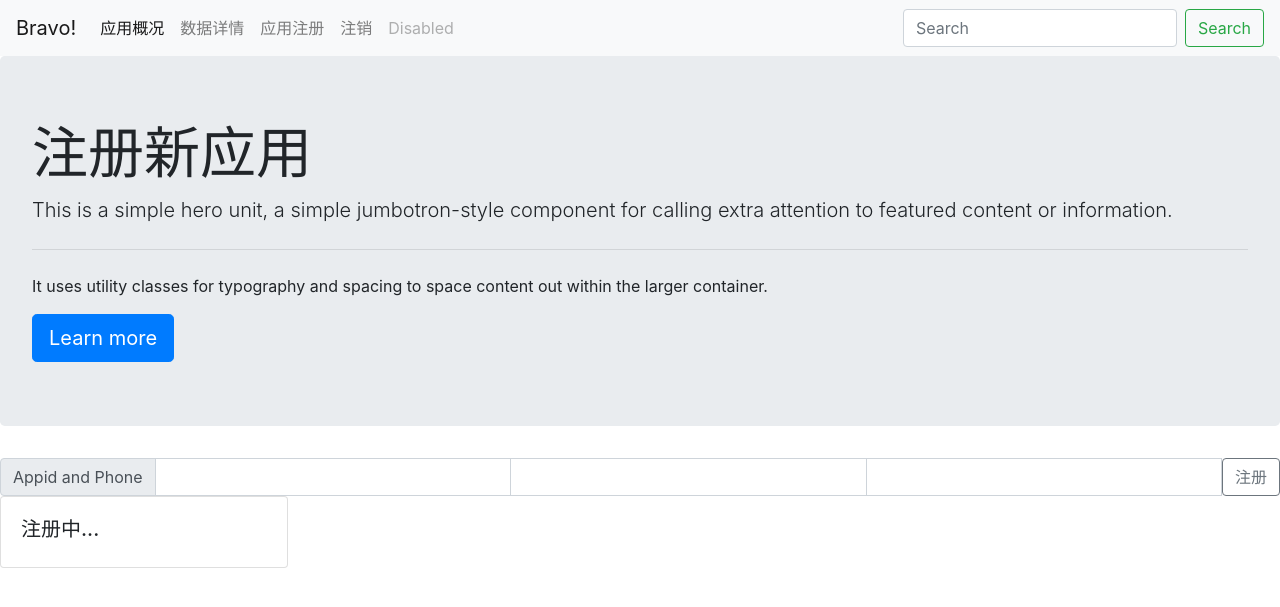
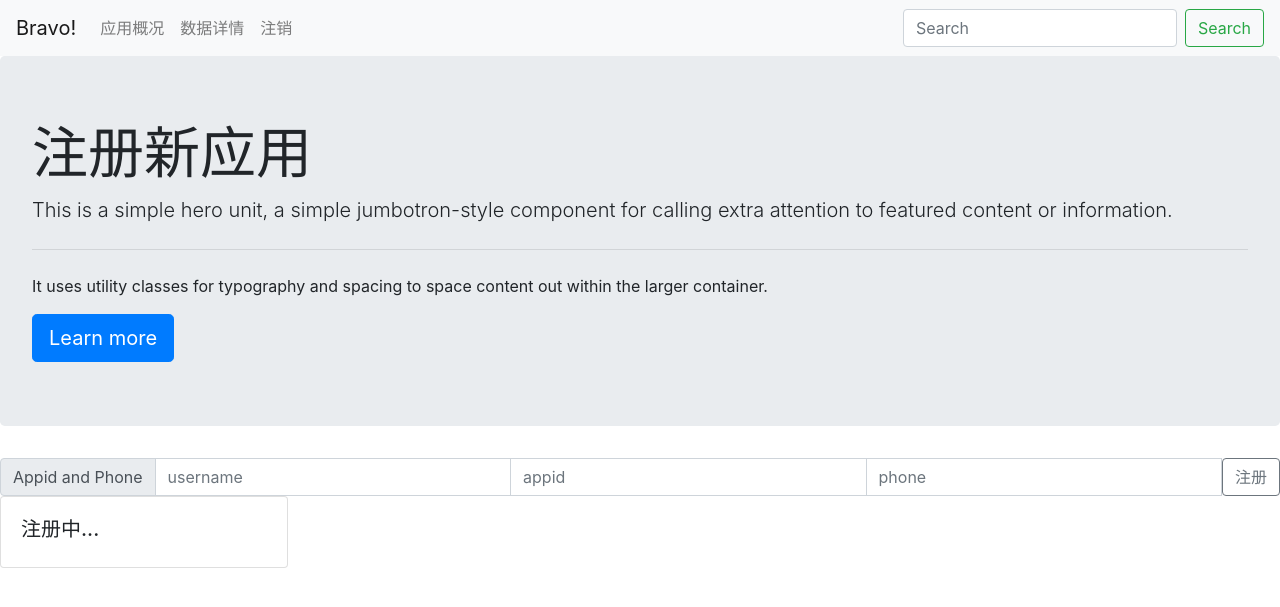
Before and after one commit to lllllaurel/bravo, a Flask app: template templates/register.html in a window 1280 px wide. Shown: the top 607 px of the page. Run offline with Flask 2, Linux system fonts and the light colour scheme; the template is opened without the code that fills it, so the values that code supplies are empty; some libraries are stand-ins or nearby versions.

Commit message:
添加超级用户标签

```diff
--- a/V/uu_admin.py
+++ b/V/uu_admin.py
@@ -41,6 +41,9 @@ class Uuadmin():
 
     def find_account(self, appid, pwd):
         user = self.session.query(Uu_admin).filter(and_(Uu_admin.password == pwd, Uu_admin.appid == appid)).first()
+        if user is not None:
+            from flask import session
+            session['super_user'] = user.super_user
         return False if user is None else True
 
     def find_account_by_session(self):
--- a/templates/basic.html
+++ b/templates/basic.html
@@ -27,19 +27,21 @@
 
   <div class="collapse navbar-collapse" id="navbarSupportedContent">
     <ul class="navbar-nav mr-auto">
-      <li class="nav-item active">
-        <a class="nav-link" href="/">应用概况<span class="sr-only">(current)</span></a>
+      <li class="nav-item">
+        <a class="nav-link" href="/">应用概况</a>
       </li>
       <li class="nav-item">
         <a class="nav-link" href="/data">数据详情</a>
       </li>
+      {% if session['super_user'] %}
       <li class="nav-item">
         <a class="nav-link" href="/register">应用注册</a>
       </li>
+      {% endif %}
       <li class="nav-item">
         <a class="nav-link" href="/logout">注销</a>
       </li>
-      <li class="nav-item dropdown" style="display: none;">
+      <!-- <li class="nav-item dropdown" style="display: none;">
         <a class="nav-link dropdown-toggle" href="#" id="navbarDropdown" role="button" data-toggle="dropdown" aria-haspopup="true" aria-expanded="false">
           Dropdown
         </a>
@@ -52,7 +54,7 @@
       </li>
       <li class="nav-item">
         <a class="nav-link disabled" href="#" tabindex="-1" aria-disabled="true">Disabled</a>
-      </li>
+      </li> -->
     </ul>
     <form class="form-inline my-2 my-lg-0">
       <input class="form-control mr-sm-2" type="search" placeholder="Search" aria-label="Search">
--- a/templates/login.html
+++ b/templates/login.html
@@ -18,7 +18,7 @@
   <script type="text/javascript" src="/static/asserts/js/jquery.min.js"></script>
   <script type="text/javascript" src="/static/asserts/js/bootstrap.min.js"></script>
   <!--//style sheet end here-->
-  <link href="http://fonts.googleapis.com/css?family=Source+Sans+Pro:400,600,700" rel="stylesheet">
+  <!-- <link href="http://fonts.googleapis.com/css?family=Source+Sans+Pro:400,600,700" rel="stylesheet"> -->
 </head>
 <body>
   <div class="mid-class">
--- a/templates/register.html
+++ b/templates/register.html
@@ -12,9 +12,9 @@
     <div class="input-group-prepend">
       <span class="input-group-text">Appid and Phone</span>
     </div>
-    <input type="text" aria-label="user name" class="form-control" id="register-uname">
-    <input type="text" aria-label="appid" class="form-control" id="register-appid">
-    <input type="text" aria-label="phone" class="form-control" id="register-phone">
+    <input type="text" aria-label="user name" class="form-control" id="register-uname" placeholder="username">
+    <input type="text" aria-label="appid" class="form-control" id="register-appid" placeholder="appid">
+    <input type="text" aria-label="phone" class="form-control" id="register-phone" placeholder="phone">
     <button class="btn btn-outline-secondary" type="button" id="register-newapp">注册</button>
 </div>
 
```
